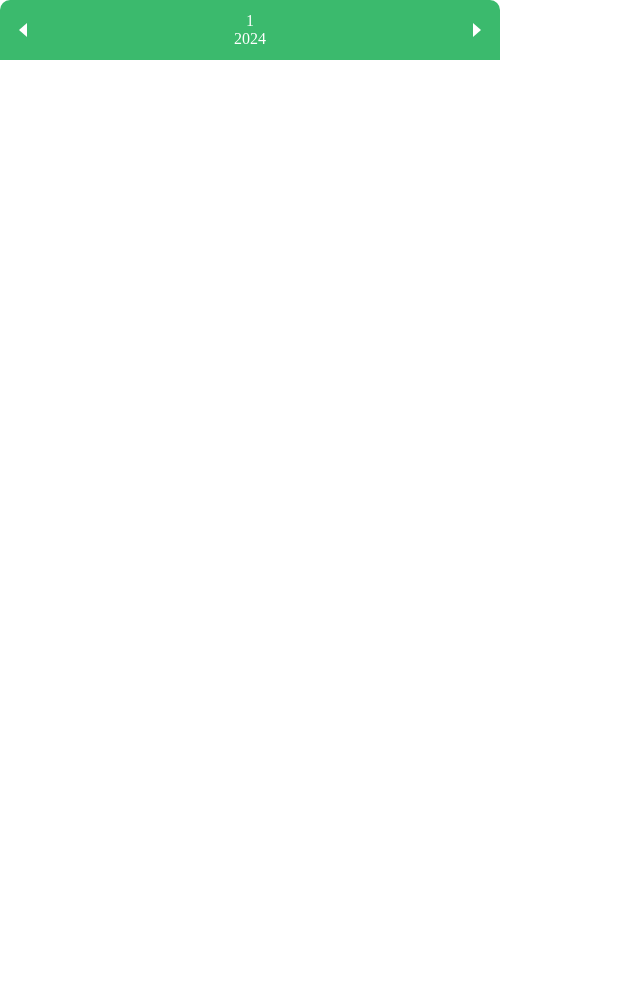
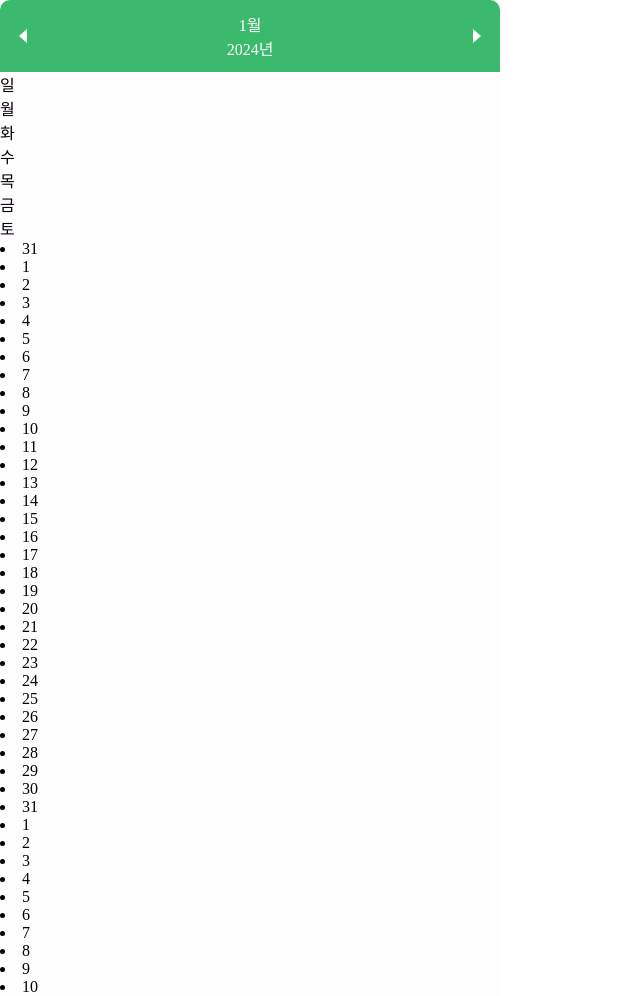
Before and after one commit to tptkds/CalendarPicker, a plain HTML site: page index.html in a window 1280 px wide. Shown: the whole page, without its empty margins (0-640 px from the left). Before the commit the page ends 800 px from the top, so only its background shows below. Drawn offline with Linux system fonts and the light colour scheme.

Commit message:
캘린더 days 렌더링 관련 모듈 및 유틸 작성

```diff
--- a/calendar.js
+++ b/calendar.js
@@ -1,6 +1,15 @@
 import { displayDate } from './modules/displayDate.js';
+import { displayDays } from './modules/displayDays.js';
 const calendarMonth = document.querySelector('.calendar__month');
 const calendarYear = document.querySelector('.calendar__year');
+const calendarDays = document.querySelector('.calendar__days');
 export const calendar = () => {
-    displayDate(calendarMonth, calendarYear);
+    const date = new Date();
+    displayDate(calendarMonth, calendarYear, date.getMonth() + 1, date.getFullYear());
+
+    const lastDay = new Date(date.getFullYear(), date.getMonth() + 1, 0).getDate();
+    const firstWeek = new Date(date.getFullYear(), date.getMonth(), 1).getDay();
+    const prevLastDay = new Date(date.getFullYear(), date.getMonth(), 0).getDate()
+    const lastWeek = new Date(date.getFullYear(), date.getMonth() + 1, 1).getDay();
+    displayDays(lastDay, firstWeek, lastWeek, prevLastDay, calendarDays);
 }
--- a/index.html
+++ b/index.html
@@ -1,5 +1,5 @@
 <!DOCTYPE html>
-<html lang="en">
+<html lang="ko">
 <head>
     <meta charset="UTF-8">
     <meta name="viewport" content="width=device-width, initial-scale=1.0">
@@ -14,15 +14,25 @@
                     <svg xmlns="http://www.w3.org/2000/svg"><path d="M15 19V5l-8 7z"></path></svg>
                 </button>
                 <div class="calendar__date">
-                    <p class="calendar__month">sdsaf</p>
-                    <p class="calendar__year">2022</p>
+                    <p class="calendar__month"></p>
+                    <p class="calendar__year"></p>
                 </div>
                 <button class="calendar__rightButton">
                     <svg xmlns="http://www.w3.org/2000/svg"><path d="m9 19 8-7-8-7z"></path></svg>
                 </button>
             </nav>
             <section class="calendar__grid">
-                <div class="calendar__week"></div>
+                <div class="calendar__week">
+                    <ul class="calendar__weekList">
+                        <li class="calendar__weekItem">일</li>
+                        <li class="calendar__weekItem">월</li>
+                        <li class="calendar__weekItem">화</li>
+                        <li class="calendar__weekItem">수</li>
+                        <li class="calendar__weekItem">목</li>
+                        <li class="calendar__weekItem">금</li>
+                        <li class="calendar__weekItem">토</li>
+                    </ul>
+                </div>
                 <div class="calendar__days"></div>
             </section>
         </main>
--- a/modules/displayDate.js
+++ b/modules/displayDate.js
@@ -1,5 +1,4 @@
-export const displayDate = (calendarMonth, calendarYear) => {
-    const date = new Date();
-    calendarMonth.innerHTML = date.getMonth() + 1;
-    calendarYear.innerHTML = date.getFullYear();
+export const displayDate = (calendarMonth, calendarYear, month, year) => {
+    calendarMonth.innerHTML = month + "월";
+    calendarYear.innerHTML = year + "년";
 }
--- /dev/null
+++ b/modules/displayDays.js
@@ -0,0 +1,9 @@
+import { createDayItems } from "../uitls/calendar.js";
+import { appendChildren } from "../uitls/dom.js";
+
+export const displayDays = (lastDay, firstWeek, lastWeek, prevLastDay, calendarDays) => {
+    const dayList = document.createElement('ul');
+    dayList.className = 'calendar__dayList';
+    appendChildren(calendarDays, createDayItems(lastDay, firstWeek, lastWeek, prevLastDay));
+    return calendarDays;
+}
--- /dev/null
+++ b/uitls/calendar.js
@@ -0,0 +1,32 @@
+export const createDayItems = (lastDay, firstWeek, lastWeek, prevLastDay) => {
+    let dayItems = [];
+    let day = 1
+    dayItems = [...get7DaysItems(0, firstWeek, prevLastDay - firstWeek + 1, 0, "calendar__dayItem--prev")];
+    dayItems = [...dayItems, ...get7DaysItems(firstWeek, 7, day)];
+    day = 7 - firstWeek + 1;
+    for (let i = 1; i < 6; i++) {
+        if (day > lastDay) {
+            day = lastWeek;
+            lastDay = + lastWeek + 7;
+        }
+        dayItems = [...dayItems, ...get7DaysItems(0, 7, day, lastDay)];
+        day = day + 7;
+    }
+    return dayItems;
+}
+
+export const get7DaysItems = (startIdx, endIdx, startDay, lastDay = 0, className = null) => {
+    let sevenDayItems = [];
+    let day = startDay;
+    for (let i = startIdx; i < endIdx; i++) {
+        if (lastDay !== 0 && day > lastDay) {
+            day = 1;
+            className = 'calendar__dayItem--next'
+        }
+        const dayItem = document.createElement('li');
+        dayItem.className = `${className != null ? ' ' + className : 'calendar__dayItem'}`;
+        dayItem.innerHTML = `${day++}`;
+        sevenDayItems.push(dayItem);
+    }
+    return sevenDayItems;
+}
--- /dev/null
+++ b/uitls/dom.js
@@ -0,0 +1,5 @@
+export const appendChildren = (parent, children) => {
+    children.forEach((v) => {
+        parent.appendChild(v);
+    })
+}
```
